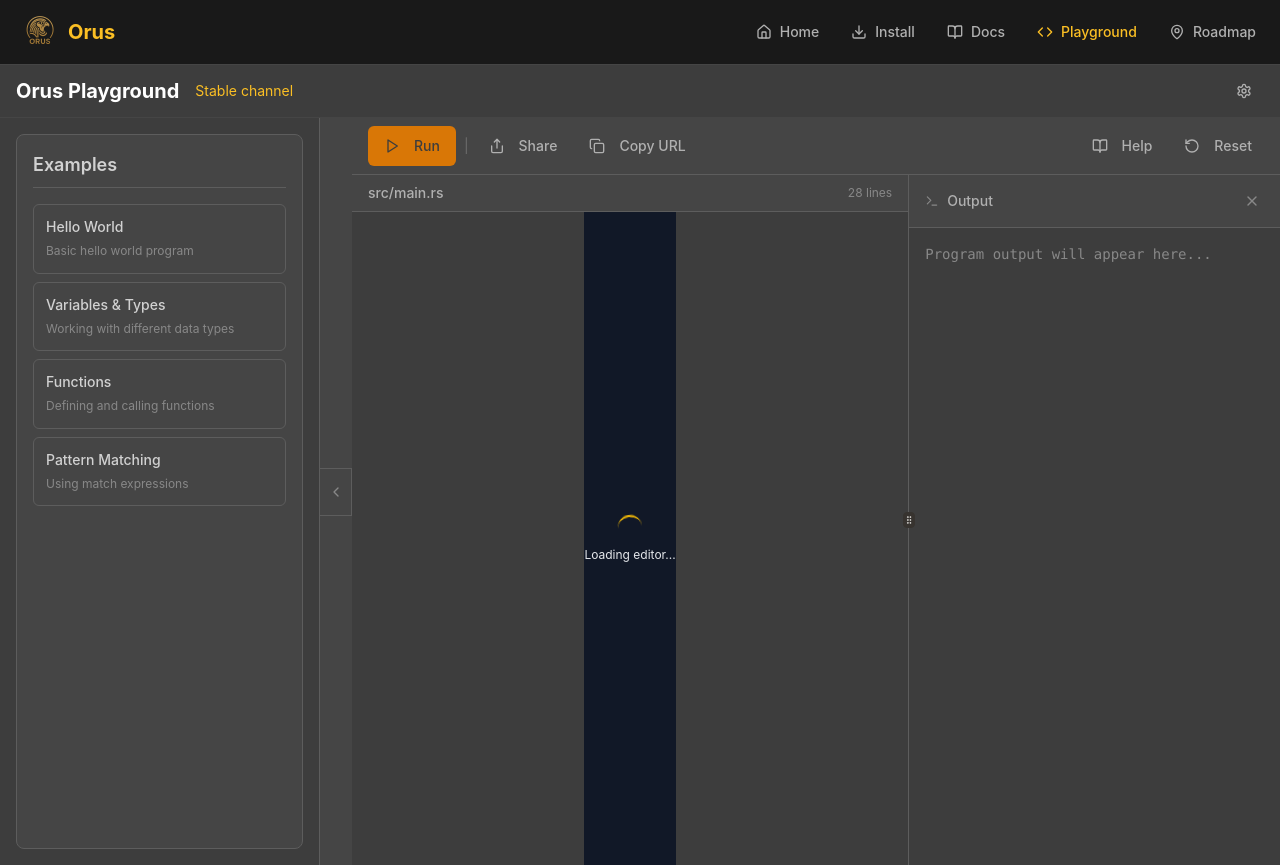
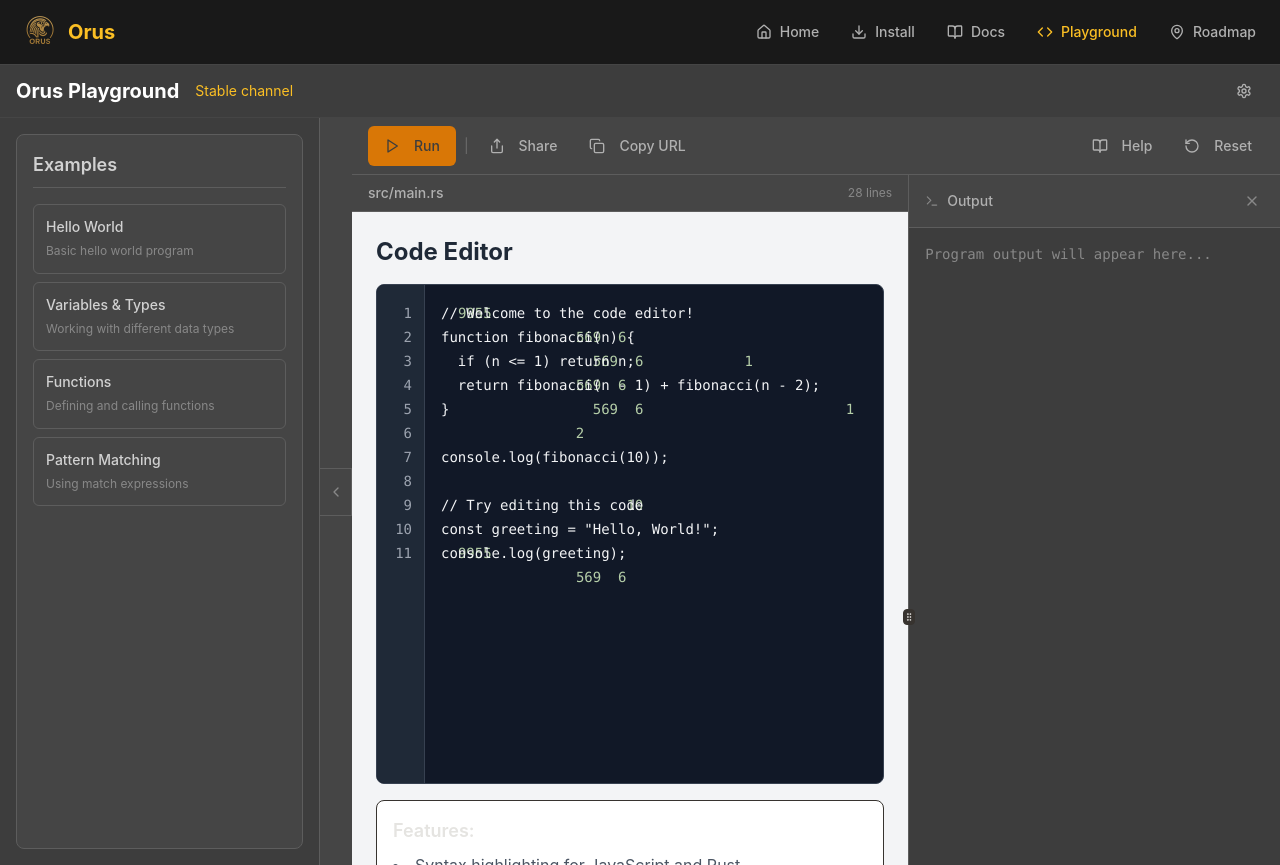
Before and after one commit to jordyorel/orus-lang-site, a React (Vite) app: page /play in a window 1280 px wide. Built offline with nearby package versions, Linux system fonts and the light colour scheme.

Commit message:
Code edited in Lovable Code Editor
Edited UI in Lovable

```diff
--- a/src/components/MonacoEditor.tsx
+++ b/src/components/MonacoEditor.tsx
@@ -1,71 +1,154 @@
+import { useState, useRef, useEffect } from 'react';
 
-import { useRef } from 'react';
-import Editor from '@monaco-editor/react';
-
-interface MonacoEditorProps {
+interface CodeEditorProps {
   value: string;
   onChange: (value: string) => void;
   language?: string;
-  theme?: string;
   height?: string;
   readOnly?: boolean;
-  forceDarkMode?: boolean;
 }
 
-const MonacoEditor = ({
+const CodeEditor = ({
   value,
   onChange,
-  language = 'rust',
+  language = 'javascript',
   height = '400px',
-  readOnly = false,
-  forceDarkMode = false
-}: MonacoEditorProps) => {
-  const editorRef = useRef<any>(null);
+  readOnly = false
+}: CodeEditorProps) => {
+  const textareaRef = useRef<HTMLTextAreaElement>(null);
+  const [lineNumbers, setLineNumbers] = useState<string[]>([]);
 
-  const handleEditorDidMount = (editor: any) => {
-    console.log('Monaco editor mounted successfully');
-    editorRef.current = editor;
-    editor.focus();
+  // Update line numbers when content changes
+  useEffect(() => {
+    const lines = value.split('\n');
+    const numbers = lines.map((_, index) => (index + 1).toString());
+    setLineNumbers(numbers);
+  }, [value]);
+
+  const handleChange = (e: React.ChangeEvent<HTMLTextAreaElement>) => {
+    onChange(e.target.value);
   };
 
-  const handleEditorChange = (value: string | undefined) => {
-    if (value !== undefined) {
-      onChange(value);
+  const handleKeyDown = (e: React.KeyboardEvent<HTMLTextAreaElement>) => {
+    if (e.key === 'Tab') {
+      e.preventDefault();
+      const textarea = e.currentTarget;
+      const start = textarea.selectionStart;
+      const end = textarea.selectionEnd;
+
+      // Insert tab
+      const newValue = value.substring(0, start) + '  ' + value.substring(end);
+      onChange(newValue);
+
+      // Set cursor position after tab
+      setTimeout(() => {
+        textarea.selectionStart = textarea.selectionEnd = start + 2;
+      }, 0);
     }
   };
 
+  const syntaxHighlight = (code: string) => {
+    if (language === 'javascript' || language === 'rust') {
+      return code
+        .replace(/(function|const|let|var|if|else|for|while|return|import|export|class|interface|type|fn|let|mut|pub|struct|enum|impl|match|if|else|for|while|loop|break|continue)/g,
+          '<span style="color: #569cd6;">$1</span>')
+        .replace(/(true|false|null|undefined)/g,
+          '<span style="color: #4fc1ff;">$1</span>')
+        .replace(/('[^']*'|"[^"]*"|`[^`]*`)/g,
+          '<span style="color: #ce9178;">$1</span>')
+        .replace(/(\/\/.*$)/gm,
+          '<span style="color: #6a9955;">$1</span>')
+        .replace(/(\d+)/g,
+          '<span style="color: #b5cea8;">$1</span>');
+    }
+    return code;
+  };
+
   return (
-    <div className="h-full w-full">
-      <Editor
-        height={height}
-        defaultLanguage="javascript"
-        language="javascript"
-        theme="vs-dark"
-        value={value}
-        onChange={handleEditorChange}
-        onMount={handleEditorDidMount}
-        loading={
-          <div className="flex items-center justify-center h-full bg-gray-900 text-gray-200">
-            <div className="text-center">
-              <div className="animate-spin rounded-full h-6 w-6 border-b-2 border-yellow-500 mx-auto mb-2"></div>
-              <p className="text-xs">Loading editor...</p>
+    <div className="w-full bg-gray-900 rounded-lg overflow-hidden border border-gray-700" style={{ height }}>
+      <div className="flex h-full">
+        {/* Line numbers */}
+        <div className="bg-gray-800 px-3 py-4 text-gray-400 text-sm font-mono select-none border-r border-gray-700 min-w-[3rem]">
+          {lineNumbers.map((num, index) => (
+            <div key={index} className="leading-6 text-right">
+              {num}
             </div>
-          </div>
-        }
-        options={{
-          readOnly,
-          minimap: { enabled: false },
-          fontSize: 14,
-          fontFamily: 'Monaco, Menlo, "Ubuntu Mono", monospace',
-          tabSize: 4,
-          lineNumbers: 'on',
-          scrollBeyondLastLine: false,
-          automaticLayout: true,
-          wordWrap: 'on'
-        }}
-      />
+          ))}
+        </div>
+
+        {/* Editor area */}
+        <div className="flex-1 relative">
+          {/* Syntax highlighted background */}
+          <div
+            className="absolute inset-0 p-4 text-sm font-mono leading-6 text-transparent pointer-events-none whitespace-pre-wrap break-words overflow-hidden"
+            dangerouslySetInnerHTML={{
+              __html: syntaxHighlight(value || '').replace(/\n/g, '<br/>')
+            }}
+          />
+
+          {/* Actual textarea */}
+          <textarea
+            ref={textareaRef}
+            value={value}
+            onChange={handleChange}
+            onKeyDown={handleKeyDown}
+            readOnly={readOnly}
+            className="absolute inset-0 w-full h-full p-4 bg-transparent text-gray-100 text-sm font-mono leading-6 resize-none outline-none border-none whitespace-pre-wrap break-words"
+            style={{
+              fontFamily: 'Monaco, Menlo, "Ubuntu Mono", monospace',
+              caretColor: '#ffffff'
+            }}
+            placeholder={readOnly ? '' : 'Start typing your code...'}
+            spellCheck={false}
+          />
+        </div>
+      </div>
+
+      {/* Status bar */}
+      <div className="bg-gray-800 px-4 py-2 text-xs text-gray-400 border-t border-gray-700 flex justify-between">
+        <span>{language.toUpperCase()}</span>
+        <span>Lines: {lineNumbers.length} | Characters: {value.length}</span>
+      </div>
     </div>
   );
 };
 
-export default MonacoEditor;
+// Demo component
+export default function CodeEditorDemo() {
+  const [code, setCode] = useState(`// Welcome to the code editor!
+function fibonacci(n) {
+  if (n <= 1) return n;
+  return fibonacci(n - 1) + fibonacci(n - 2);
+}
+
+console.log(fibonacci(10));
+
+// Try editing this code
+const greeting = "Hello, World!";
+console.log(greeting);`);
+
+  return (
+    <div className="p-6 bg-gray-100 min-h-screen">
+      <h1 className="text-2xl font-bold mb-4 text-gray-800">Code Editor</h1>
+      <div className="mb-4">
+        <CodeEditor
+          value={code}
+          onChange={setCode}
+          language="javascript"
+          height="500px"
+        />
+      </div>
+      <div className="bg-white p-4 rounded-lg border">
+        <h2 className="text-lg font-semibold mb-2">Features:</h2>
+        <ul className="list-disc list-inside text-gray-600 space-y-1">
+          <li>Syntax highlighting for JavaScript and Rust</li>
+          <li>Line numbers</li>
+          <li>Tab support (inserts 2 spaces)</li>
+          <li>Dark theme optimized for coding</li>
+          <li>Character and line count display</li>
+          <li>Proper font family for code</li>
+        </ul>
+      </div>
+    </div>
+  );
+}
```
